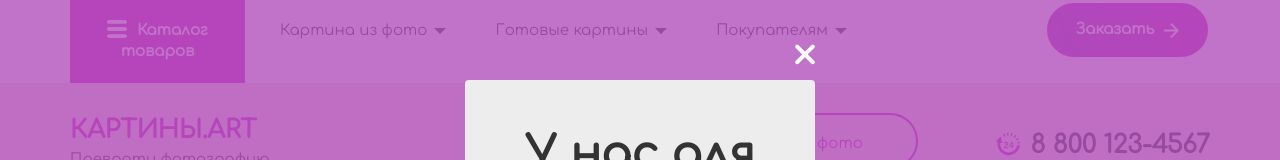
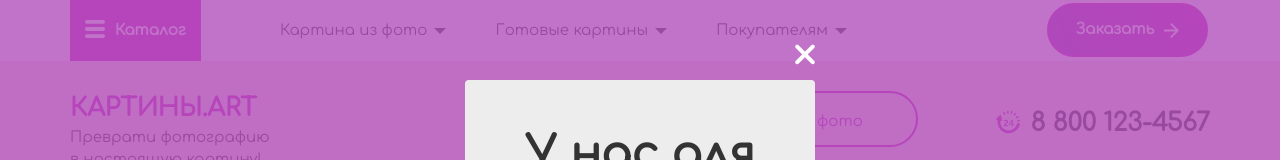
Before and after one commit to Filgeary/demo-picture-art, a website with bundled scripts: page src/index.html in a window 1280 px wide. Shown: the top 160 px of the page. Built offline with nearby package versions, Linux system fonts and the light colour scheme.

Commit message:
rename `burger title`

```diff
--- a/src/index.html
+++ b/src/index.html
@@ -34,9 +34,7 @@
       <div class="container">
         <div class="col-md-2 col-sm-3 col-xs-6">
           <button class="burger">
-            <img src="assets/img/burger.svg" alt="" /><span
-              >Каталог товаров</span
-            >
+            <img src="assets/img/burger.svg" alt="" /><span>Каталог</span>
           </button>
           <ul class="burger-menu">
             <li>
```
